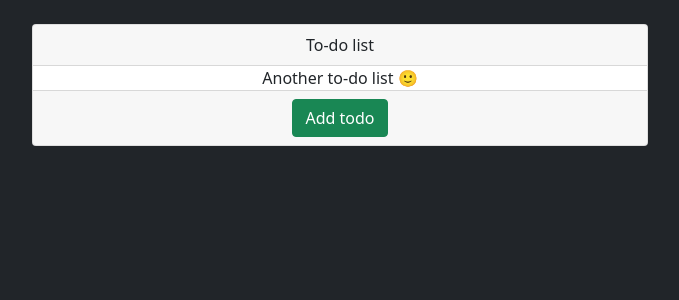
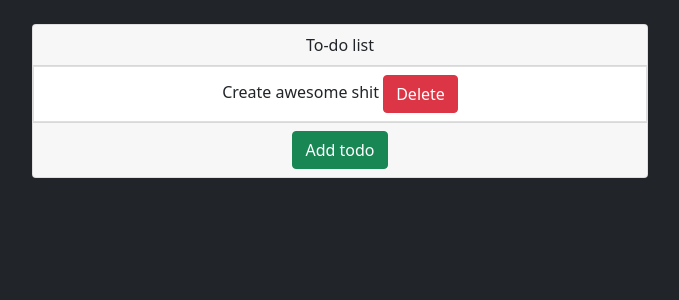
Before and after one commit to ArsaCode/celery_django, a Django app: page / in a window 1280 px wide. Shown: the top 300 px of the page, without its empty margins (300-979 px from the left). Run offline with Django 3.2, Linux system fonts and the light colour scheme; data comes from the database, SQL or seed files in the repository; both versions use the stored data as it was after the commit; parts of the project's set-up code (start-up, migrations or seed data) failed here and were passed over.

Commit message:
Changed index template and added remove task

```diff
--- a/todolist/tasks.py
+++ b/todolist/tasks.py
@@ -8,5 +8,7 @@ def add(content):
     return None
 
 @shared_task
-def remove():
+def remove(id):
+    todelete = Todo.objects.get(pk=id)
+    todelete.delete()
     return None
--- a/todolist/templates/todolist/index.html
+++ b/todolist/templates/todolist/index.html
@@ -7,7 +7,13 @@
                 To-do list
             </div>
             <div class="card-content">
-                Another to-do list 🙂
+                <ul class="list-group list-group-flush"></ul>
+                    {% for todo in todos  %}
+                        <li class="list-group-item">{{ todo.content }}
+                            <a class="btn btn-danger" href="{% url 'todolist:delete' todo.pk %}">Delete</a>
+                        </li>
+                    {% endfor %}
+                </ul>
             </div>
             <div class="card-footer">
                 <a class="btn btn-success" href="{% url 'todolist:add' %}">Add todo</a>
--- a/todolist/urls.py
+++ b/todolist/urls.py
@@ -5,5 +5,6 @@ app_name = "todolist"
 
 urlpatterns = [
     path('', views.index, name="index"),
-    path('add', views.add, name="add")
+    path('add', views.add, name="add"),
+    path('<int:id>/delete', views.delete, name="delete")
 ]
--- a/todolist/views.py
+++ b/todolist/views.py
@@ -1,4 +1,5 @@
-from django.shortcuts import render
+from django.shortcuts import render, reverse
+from django.http import HttpResponseRedirect
 
 from todolist.models import Todo
 from todolist.forms import AddForm
@@ -19,9 +20,7 @@ def add(request):
         if form.is_valid():
             data = form.save(commit=False)
             tasks.add.delay(data.content)
-            return render(request, "todolist/index.html", {
-                "todos": todos,
-            })
+            return HttpResponseRedirect(reverse('todolist:index'))
         else:
             return render(request, "todolist/add.html", {
             "addForm": AddForm()
@@ -31,3 +30,7 @@ def add(request):
         return render(request, "todolist/add.html", {
             "addForm": AddForm()
         })
+
+def delete(request, id):
+    tasks.remove.delay(id)
+    return HttpResponseRedirect(reverse('todolist:index'))
```
Also changed, not shown: db.sqlite3.
